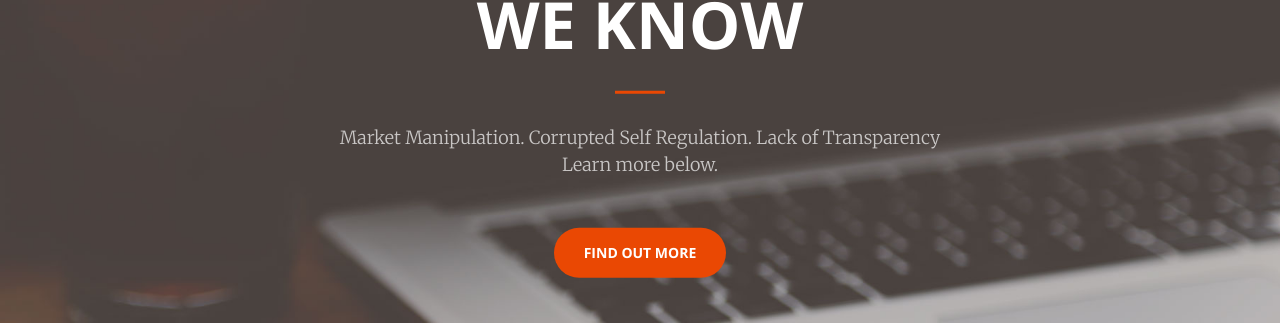
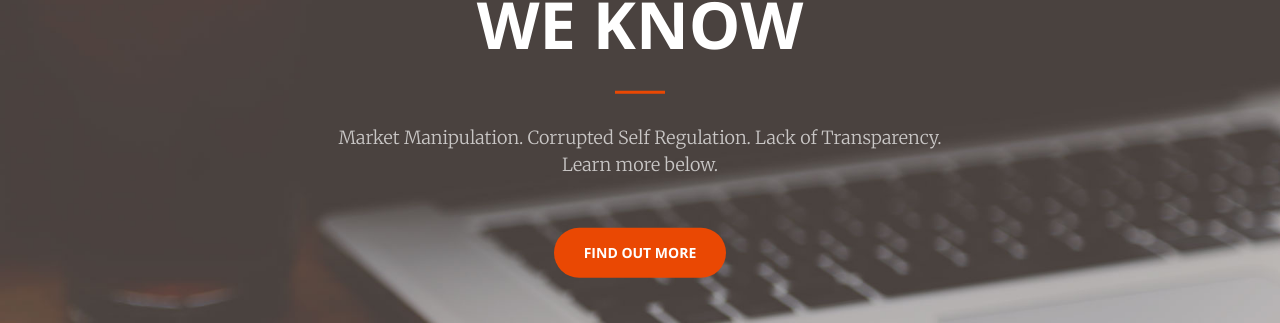
Before and after one commit to WeKnow1/Weknow, a Jekyll site: the page built from index.html, in a window 1280 px wide and 900 px high. Shown: the part 217-540 px from the top of the window. Built offline with Jekyll 4.4.1, drawn with Linux system fonts in a browser that asks for light colours.

```diff
--- a/_includes/header.html
+++ b/_includes/header.html
@@ -3,7 +3,7 @@
         <div class="header-content-inner">
             <h1>We Know</h1>
             <hr>
-            <p>Market Manipulation. Corrupted Self Regulation. Lack of Transparency <br>Learn more below.</p>
+            <p>Market Manipulation. Corrupted Self Regulation. Lack of Transparency. <br>Learn more below.</p>
             <a href="#about" class="btn btn-primary btn-xl page-scroll">Find Out More</a>
         </div>
     </div>
```
